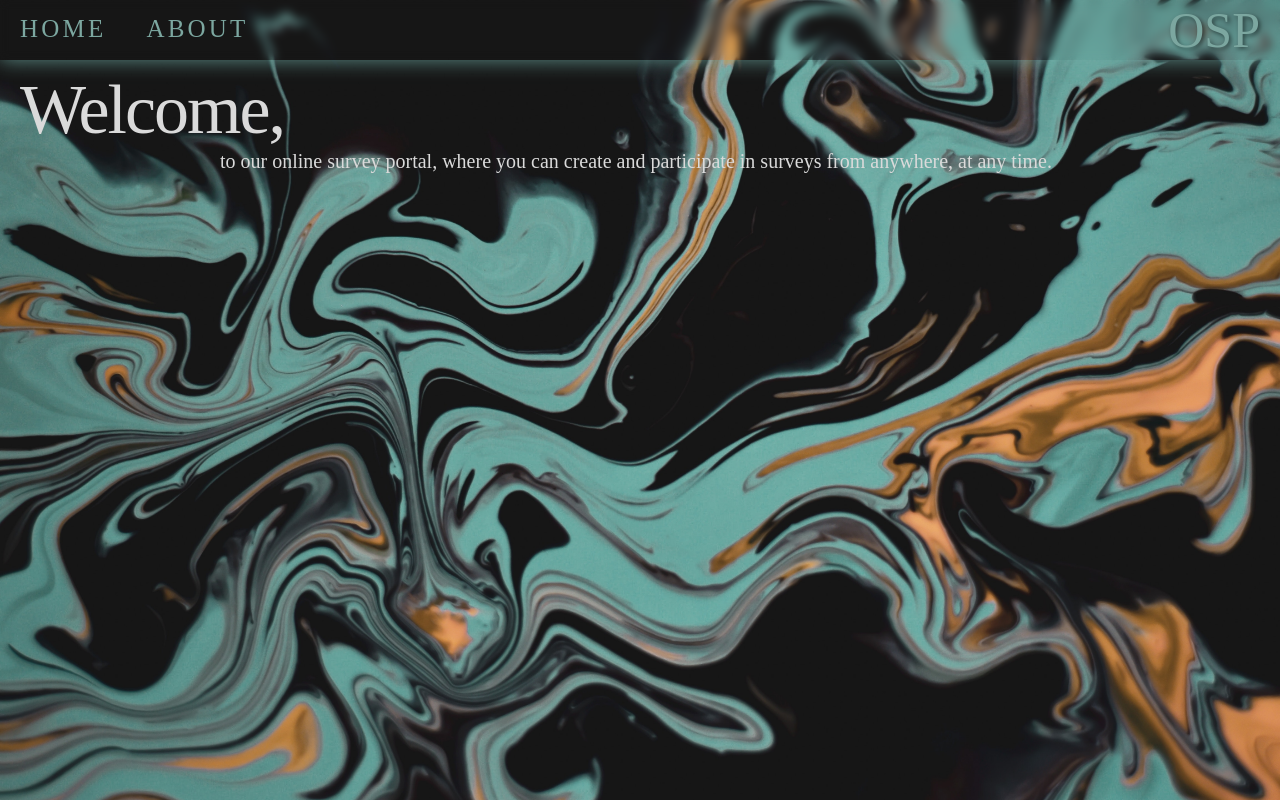
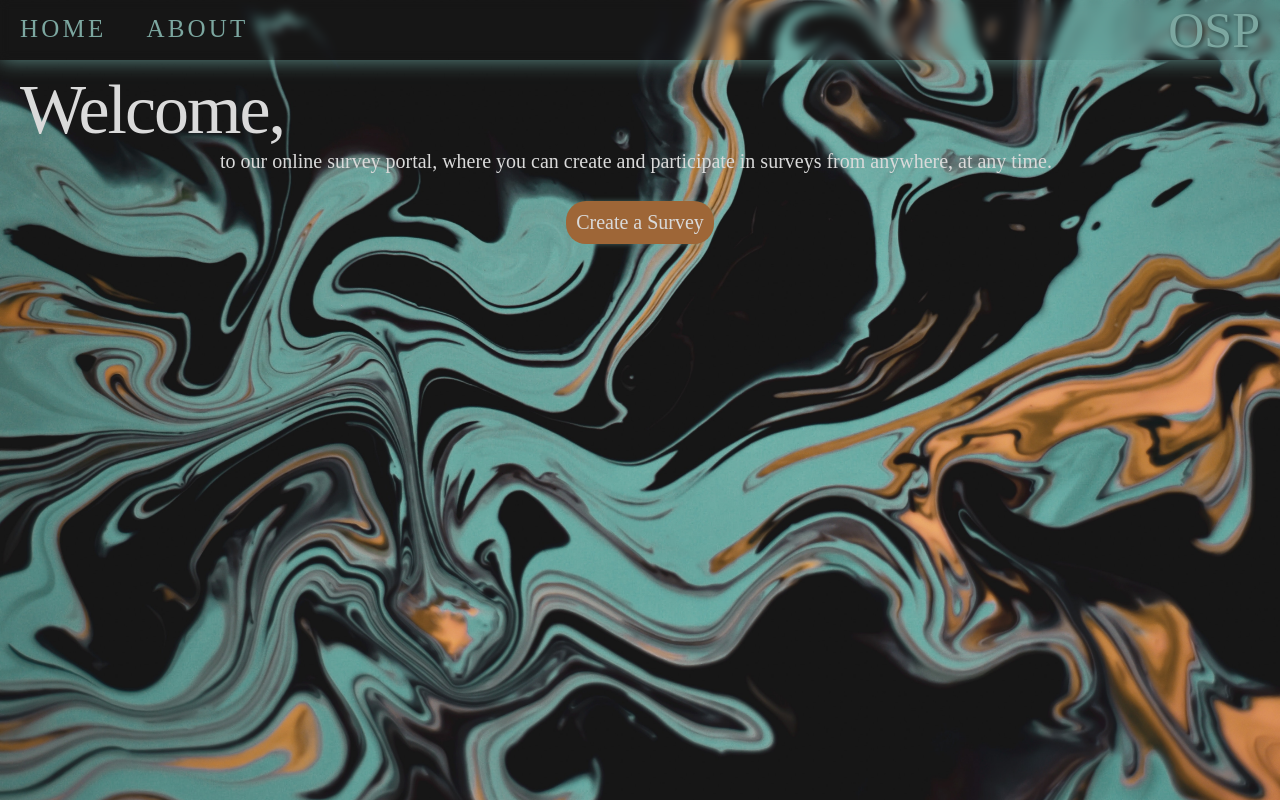
Before and after one commit to pbplop29/Lowes3, a React (Create React App) app in the folder ws/osp/: page / in a window 1280 px wide. Built offline with nearby package versions, Linux system fonts and the light colour scheme.

Commit message:
created a button for survey page

```diff
--- a/ws/osp/src/pages/Home.js
+++ b/ws/osp/src/pages/Home.js
@@ -10,6 +10,11 @@ const Home = () => {
         to our online survey portal, where you can create and participate in
         surveys from anywhere, at any time.
       </span>
+      <br />
+      <br />
+      <div className="home-button">
+        <button>Create a Survey</button>
+      </div>
     </div>
   );
 };
--- a/ws/osp/src/styles/Pages.css
+++ b/ws/osp/src/styles/Pages.css
@@ -17,3 +17,25 @@ font-family: 'MuseoModerno', cursive;
     margin-left: 200px;
     font-size: 20px;
 }
+
+.home-button{
+    margin-top: 10px;
+    display: flex;
+    align-items: center;
+    justify-content: center;
+}
+
+.home-button>button{
+    color:var(--white);
+    background-color: var(--secondary);
+    padding:10px;
+    border-radius: 20px;
+    border: none;
+    font-size: 20px;
+    box-shadow: 0px 0px 5px rgba(110, 173, 164, 0.5);
+  transition: box-shadow 0.2s ease-in-out;
+}
+
+.home-button>button:hover {
+    box-shadow: 0px 0px 10px 5px rgba(110, 173, 164, 0.8);
+  }
```
